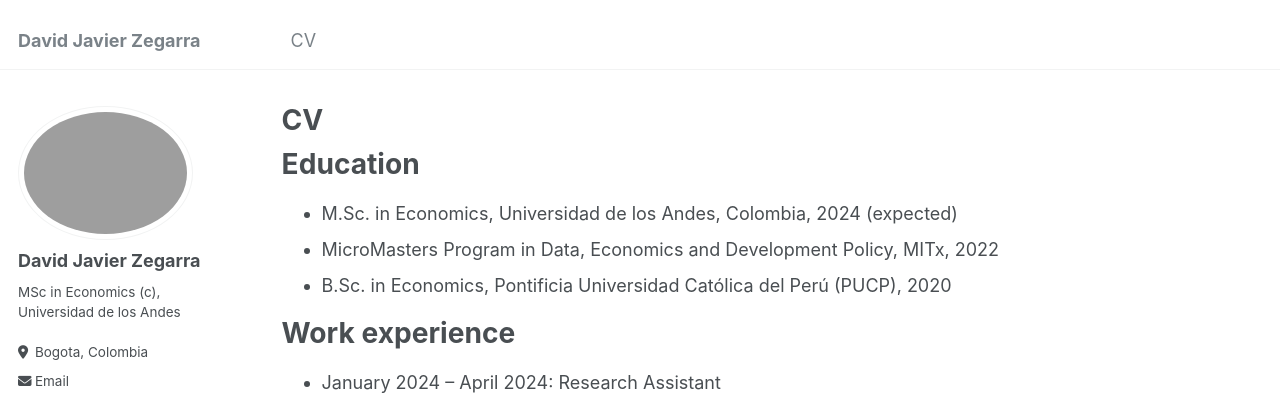
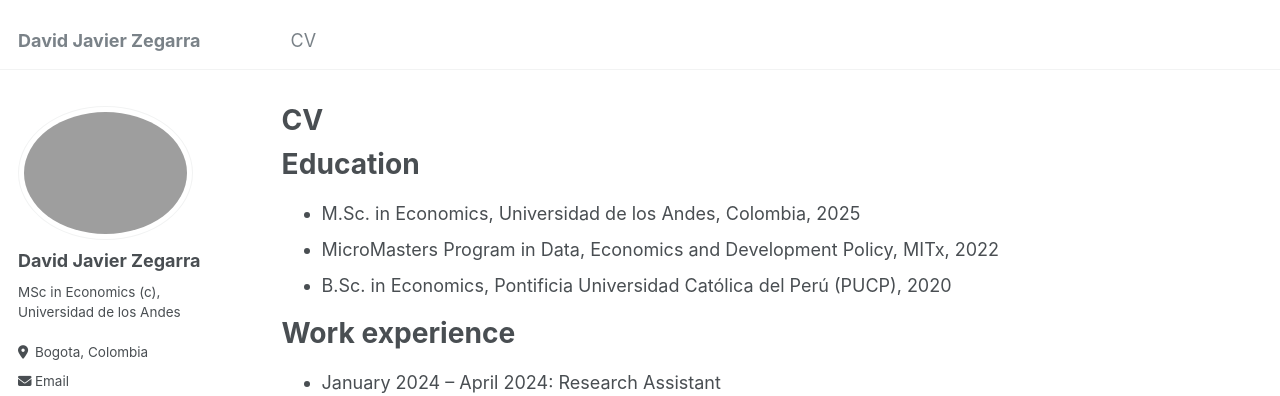
Before and after one commit to dajzegarraf/dajzegarraf.github.io, a Jekyll site: the page built from _pages/cv.md, in a window 1280 px wide and 900 px high. Shown: the top 396 px of the window. Built offline with Jekyll 4.4.1, drawn with Linux system fonts in a browser that asks for light colours.

Commit message:
Update cv.md

```diff
--- a/_pages/cv.md
+++ b/_pages/cv.md
@@ -11,7 +11,7 @@ redirect_from:
 
 Education
 ======
-* M.Sc. in Economics, Universidad de los Andes, Colombia, 2024 (expected)
+* M.Sc. in Economics, Universidad de los Andes, Colombia, 2025
 * MicroMasters Program in Data, Economics and Development Policy, MITx, 2022
 * B.Sc. in Economics, Pontificia Universidad Católica del Perú (PUCP), 2020
 
```
